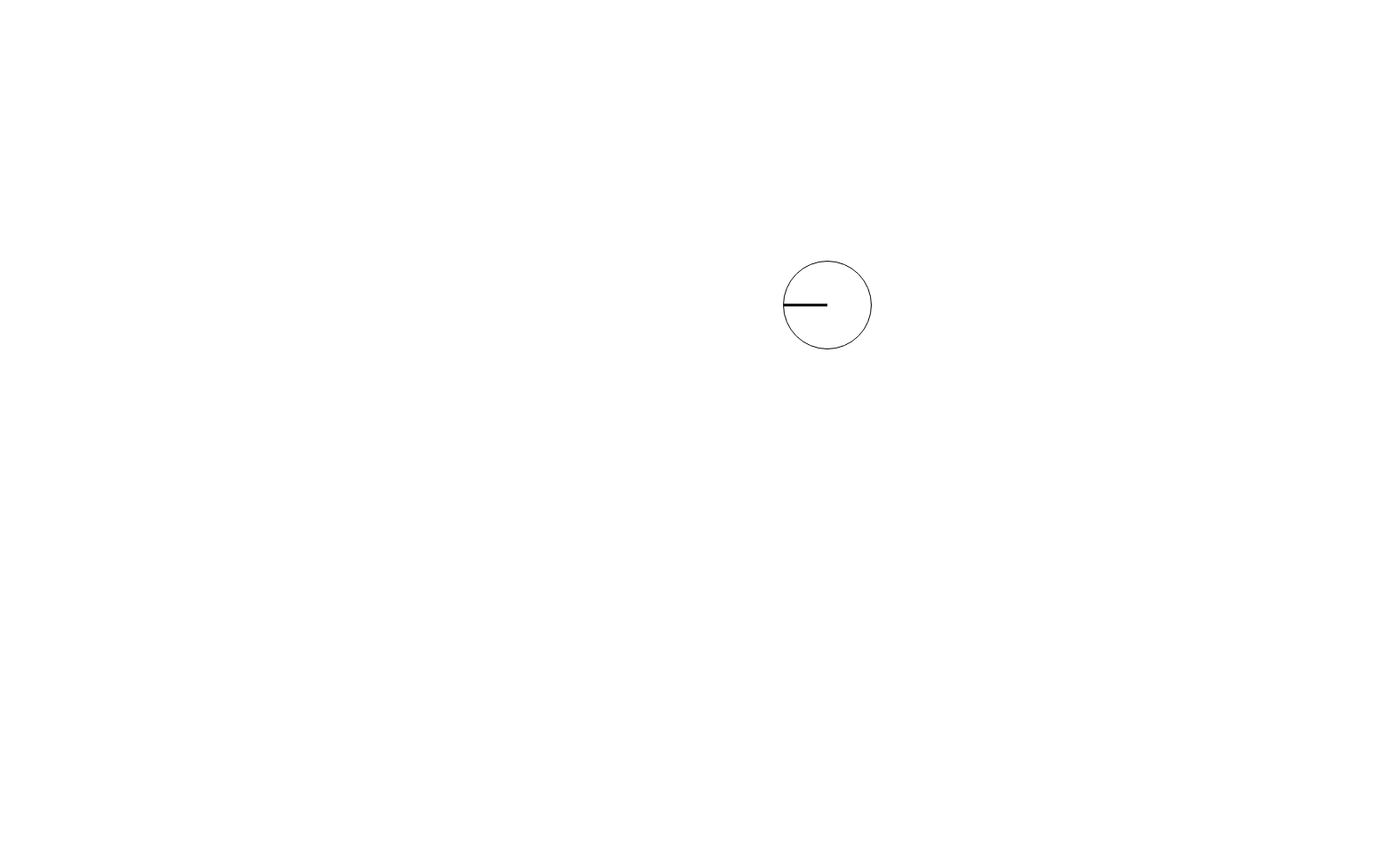
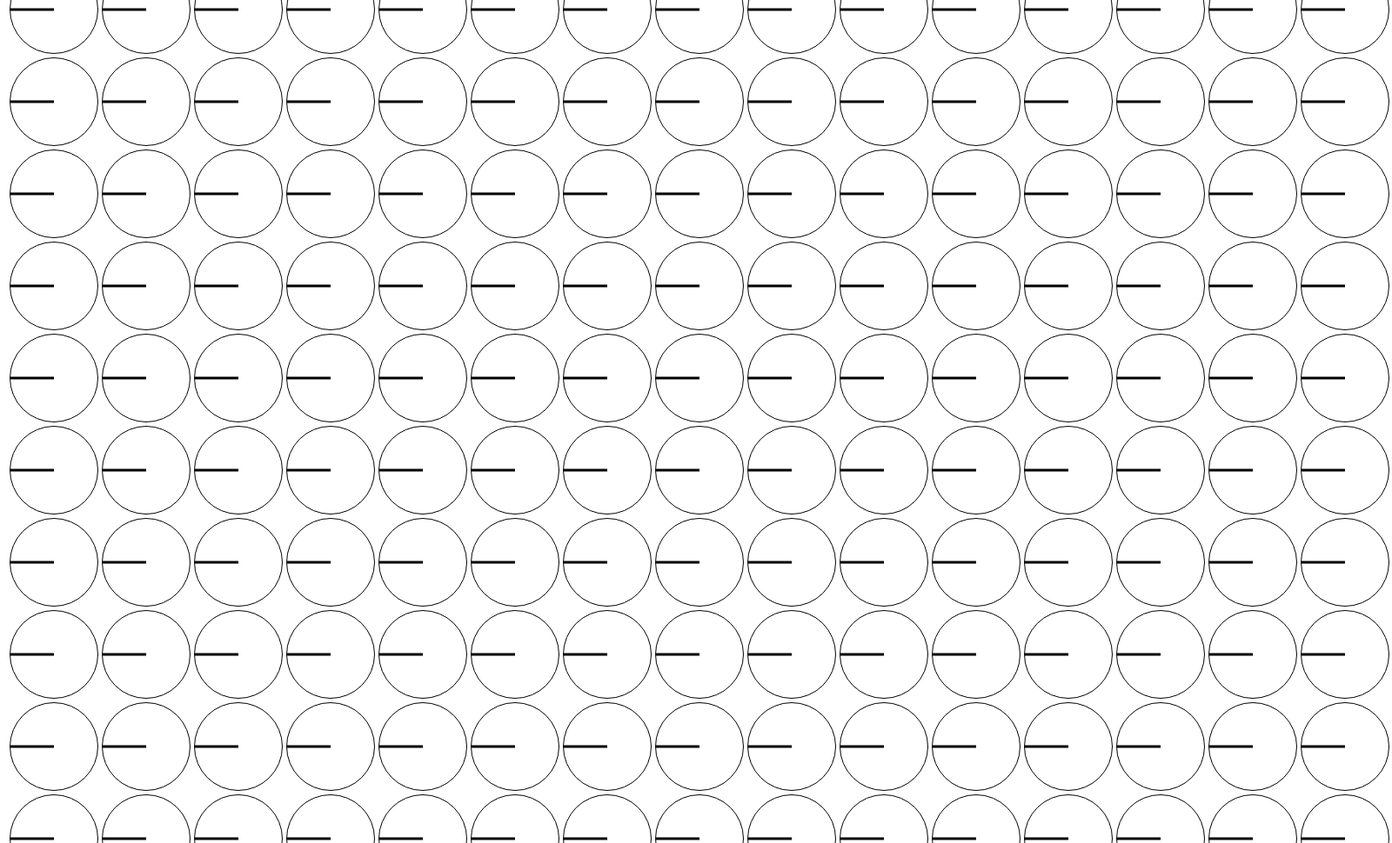
Before and after one commit to Curt1678/playground, a plain HTML site: page rotator.html in a window 1280 px wide. Shown: the top 970 px of the page at 87% size, 1600 px wide, since content can reach past the window. Before the commit the page ends 800 px from the top, so only its background shows below. Drawn offline with Linux system fonts and the light colour scheme.

Commit message:
rotator mark-II

```diff
--- a/rotator.html
+++ b/rotator.html
@@ -9,9 +9,10 @@
 	margin: auto;
 	border: 1px solid black;
 	border-radius: 50%;
-	position: absolute;
-	top: 300px;
-	left: 900px;
+	position: relative;
+	top: 50%;
+	transform: translate(-50%, -50%);
+	left: 50%;
 	transform-origin: 50% 50%;
 }
 
@@ -26,18 +27,44 @@
 	transform-origin: 100% 50%;
 	}
 
+table {
+	width: 100%;
+	height: 100%;
+}
+tr {
+	width: 100%;
+	height: auto;
+}
+td {
+	width: auto;
+	height: auto;
+}
+
 </style>
 
 <script>
 
 let iota = 0;
 
+window.onload = function(){
+
+	let cells = document.querySelectorAll('td');
+
+	cells.forEach(function(cell){
+		cell.innerHTML = "<div class='origin'><div class='line'></div></div>";
+	});
+
+};
 
 
 window.addEventListener('mousemove',function(e){
+
+	let rotators = document.querySelectorAll('.origin');
+
+	rotators.forEach(function(spinner){
 		let cursorX = e.clientX;
 		let cursorY = e.clientY;
-	let originRect = document.querySelector('.origin').getBoundingClientRect();
+		let originRect = spinner.getBoundingClientRect();
 
 		let originCentreX = ((originRect.right - originRect.left)/2) + originRect.left;
 		let originCentreY = ((originRect.bottom - originRect.top)/2) + originRect.top;
@@ -52,9 +79,12 @@ window.addEventListener('mousemove',function(e){
 		if(originCentreX < cursorX && originCentreY == cursorY){iota = Math.PI;}
 		if(originCentreX == cursorX && originCentreY < cursorY){iota = Math.PI * (3/2);}
 
-	document.querySelector('.line').style = "transform:rotate(" + iota + "rad);";
+		spinner.children[0].style = "transform:rotate(" + iota + "rad);";
 
-	console.log(iota);
+	});
+
+
+
 });
 </script>
 
@@ -63,9 +93,23 @@ window.addEventListener('mousemove',function(e){
 
 <body>
 
-<div class="origin">
-	<div class="line"></div>
-</div>
+<table>
+
+<tr><td></td><td></td><td></td><td></td><td></td><td></td><td></td><td></td><td></td><td></td><td></td><td></td><td></td><td></td><td></td></tr>
+<tr><td></td><td></td><td></td><td></td><td></td><td></td><td></td><td></td><td></td><td></td><td></td><td></td><td></td><td></td><td></td></tr>
+<tr><td></td><td></td><td></td><td></td><td></td><td></td><td></td><td></td><td></td><td></td><td></td><td></td><td></td><td></td><td></td></tr>
+<tr><td></td><td></td><td></td><td></td><td></td><td></td><td></td><td></td><td></td><td></td><td></td><td></td><td></td><td></td><td></td></tr>
+<tr><td></td><td></td><td></td><td></td><td></td><td></td><td></td><td></td><td></td><td></td><td></td><td></td><td></td><td></td><td></td></tr>
+<tr><td></td><td></td><td></td><td></td><td></td><td></td><td></td><td></td><td></td><td></td><td></td><td></td><td></td><td></td><td></td></tr>
+<tr><td></td><td></td><td></td><td></td><td></td><td></td><td></td><td></td><td></td><td></td><td></td><td></td><td></td><td></td><td></td></tr>
+<tr><td></td><td></td><td></td><td></td><td></td><td></td><td></td><td></td><td></td><td></td><td></td><td></td><td></td><td></td><td></td></tr>
+<tr><td></td><td></td><td></td><td></td><td></td><td></td><td></td><td></td><td></td><td></td><td></td><td></td><td></td><td></td><td></td></tr>
+<tr><td></td><td></td><td></td><td></td><td></td><td></td><td></td><td></td><td></td><td></td><td></td><td></td><td></td><td></td><td></td></tr>
+
+
+
+
+</table>
 
 </body>
 
```
Lines whose indentation alone changed are shown as unchanged.
